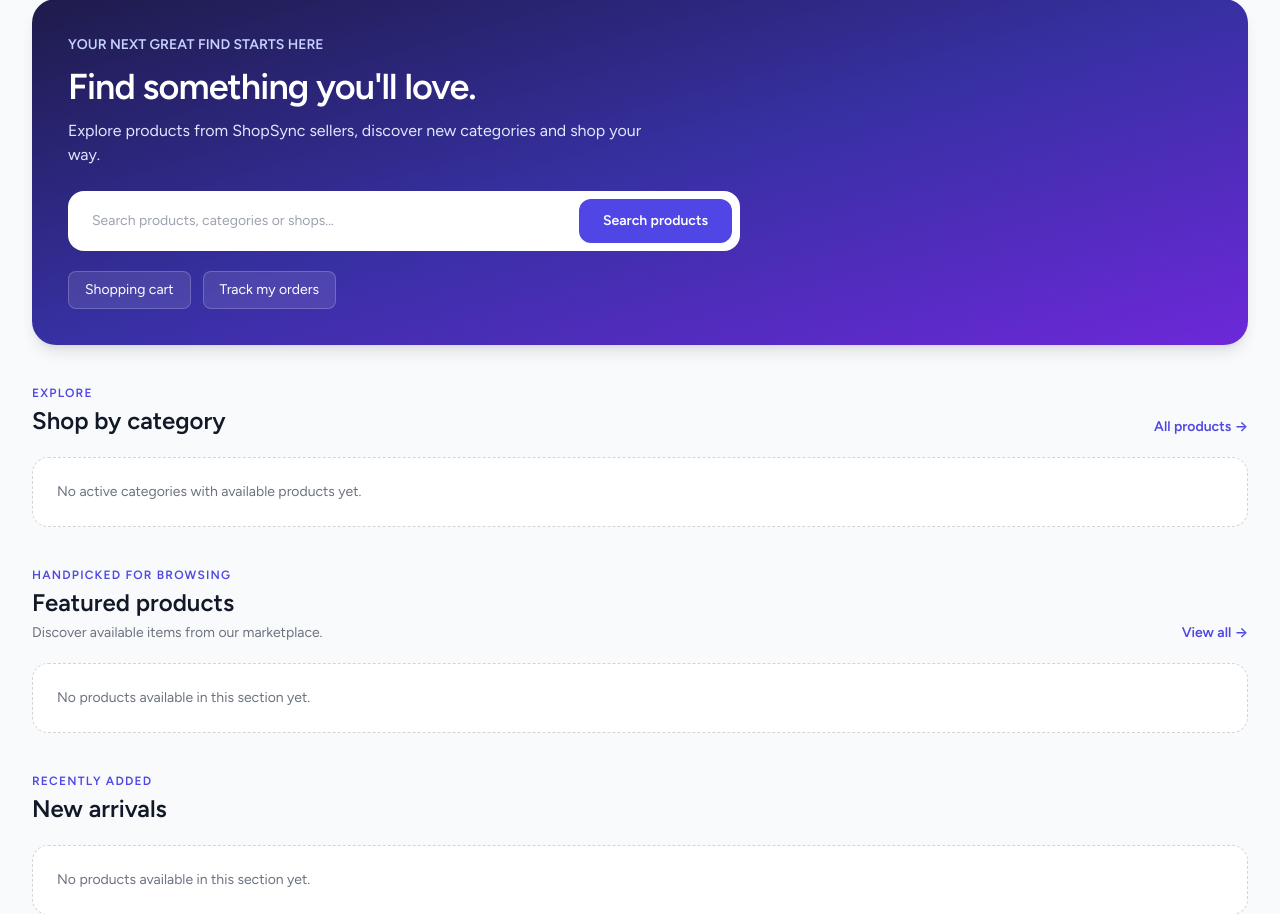
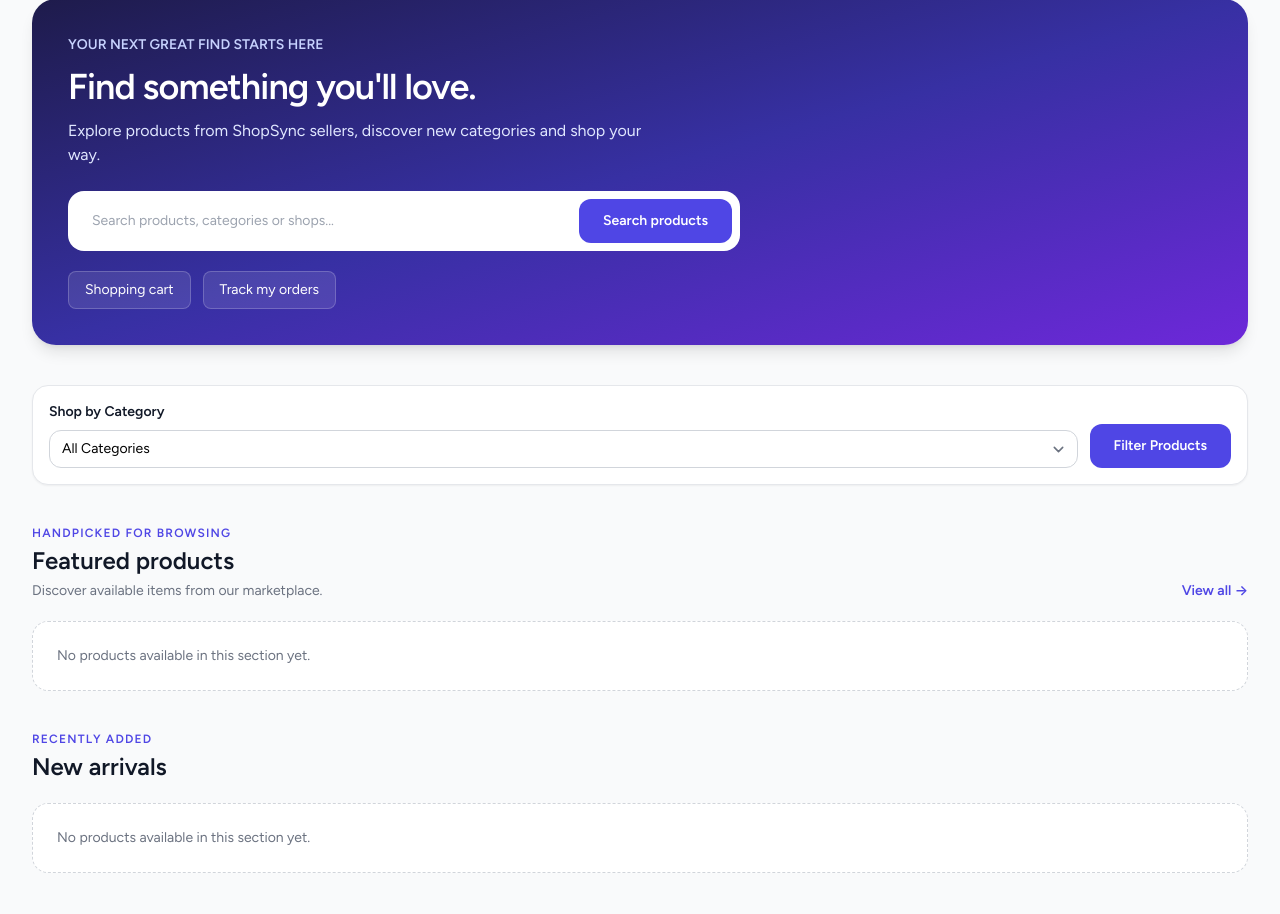
Before and after one commit to jahinhasan/shopsync-a-web-development-project, a Laravel app: page /customer/dashboard in a window 1280 px wide. Shown: the part 194-1108 px from the top of the page. Run offline with Laravel 12, Linux system fonts and the light colour scheme; a user stored in the database is signed in; data comes from the database, SQL or seed files in the repository; data that the repository does not hold is empty; style sheets or scripts are compiled from the project's sources.

Commit message:
fix shop by category

```diff
--- a/resources/views/dashboards/customer.blade.php
+++ b/resources/views/dashboards/customer.blade.php
@@ -74,45 +74,40 @@
                 </div>
             </section>
 
-            {{-- Shop by category --}}
-            <section>
-                <div class="mb-5 flex items-end justify-between gap-3">
-                    <div>
-                        <p class="text-xs font-bold uppercase tracking-widest text-indigo-600">Explore</p>
-                        <h2 class="mt-1 text-2xl font-bold text-gray-900">Shop by category</h2>
-                    </div>
-                    <a href="{{ route('shop.index') }}"
-                       class="text-sm font-semibold text-indigo-600 hover:text-indigo-800">
-                        All products →
-                    </a>
-                </div>
+{{-- Shop by category dropdown filter --}}
+<section>
+    <form action="{{ route('shop.index') }}" method="GET"
+          class="flex flex-col gap-3 rounded-2xl border border-gray-200 bg-white p-4 shadow-sm sm:flex-row sm:items-end">
 
-                @if ($categories->isNotEmpty())
-                    <div class="grid grid-cols-2 gap-3 sm:grid-cols-3 lg:grid-cols-6">
-                        @foreach ($categories as $category)
-                            <a
-                                href="{{ route('shop.index', ['category' => $category->slug]) }}"
-                                class="ss-motion-card rounded-2xl border border-gray-200 bg-white p-4 hover:border-indigo-300"
-                                data-reveal
-                            >
-                                <span class="flex h-10 w-10 items-center justify-center rounded-xl bg-indigo-50 text-lg font-bold text-indigo-600">
-                                    {{ strtoupper(mb_substr($category->name, 0, 1)) }}
-                                </span>
-                                <h3 class="mt-3 line-clamp-2 text-sm font-bold text-gray-900">
-                                    {{ $category->name }}
-                                </h3>
-                                <p class="mt-1 text-xs text-gray-500">
-                                    Explore category →
-                                </p>
-                            </a>
-                        @endforeach
-                    </div>
-                @else
-                    <p class="rounded-2xl border border-dashed border-gray-300 bg-white p-6 text-sm text-gray-500">
-                        No active categories with available products yet.
-                    </p>
-                @endif
-            </section>
+        <div class="flex-1">
+            <label for="customer-category"
+                   class="mb-2 block text-sm font-bold text-gray-900">
+                Shop by Category
+            </label>
+
+            <select
+                id="customer-category"
+                name="category"
+                class="w-full rounded-xl border-gray-300 text-sm focus:border-indigo-500 focus:ring-indigo-500"
+            >
+                <option value="">All Categories</option>
+
+                @foreach ($categories as $category)
+                    <option value="{{ $category->slug }}">
+                        {{ $category->name }}
+                    </option>
+                @endforeach
+            </select>
+        </div>
+
+        <button
+            type="submit"
+            class="rounded-xl bg-indigo-600 px-6 py-3 text-sm font-bold text-white transition hover:bg-indigo-700"
+        >
+            Filter Products
+        </button>
+    </form>
+</section>
 
             {{-- Featured products --}}
             <section>
```
Also changed, not shown: 2 other files.
